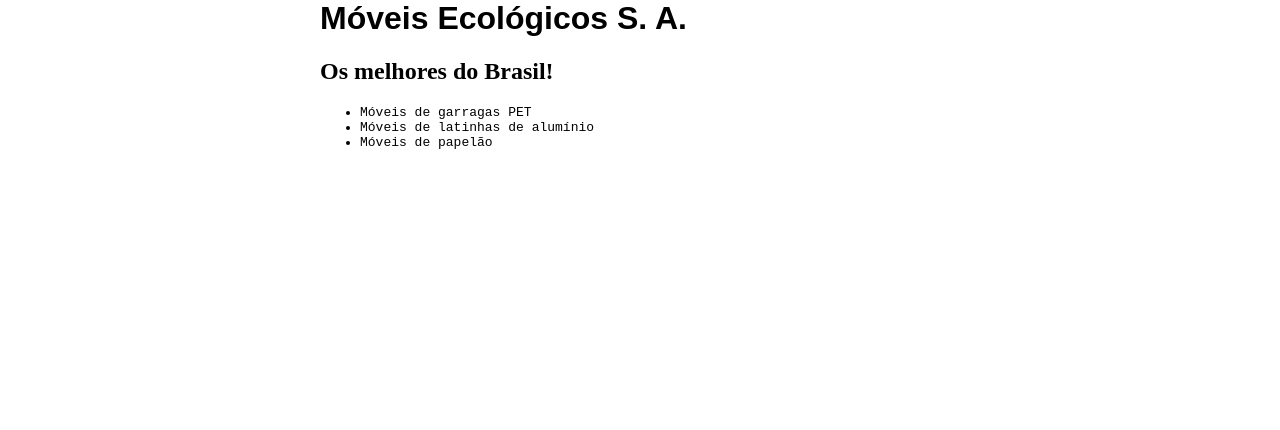
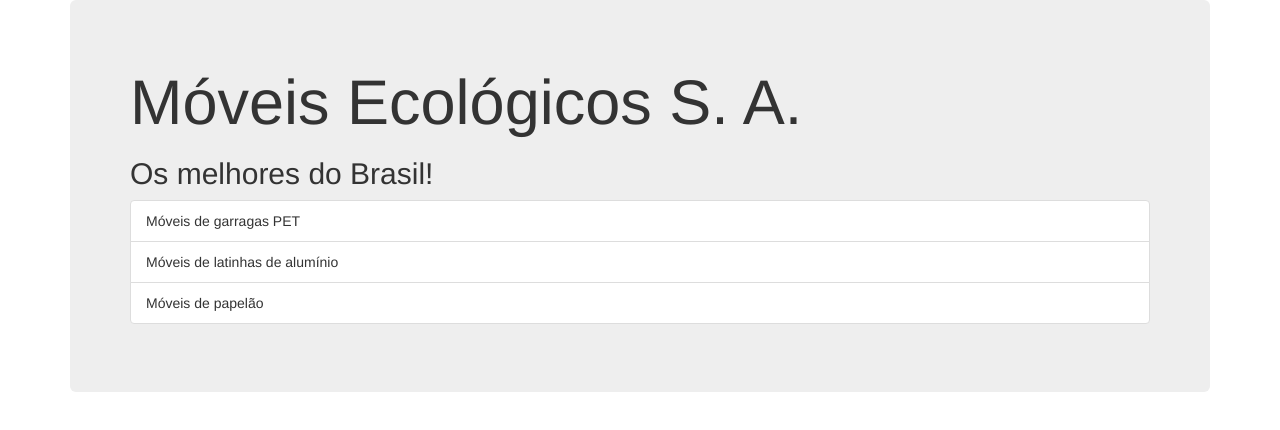
Before and after one commit to AndrewLBorges/moveis-ecologicos, a plain HTML site: page index.html in a window 1280 px wide. Drawn offline with nearby package versions, Linux system fonts and the light colour scheme.

Commit message:
Adicionando Bootstrap

```diff
--- a/index.html
+++ b/index.html
@@ -4,19 +4,22 @@
   <meta charset="utf-8" />
   <meta name="description" content="Móveis ecológicos">
   <meta name="keywords" content="moveis ecologicos">
-  <link rel="stylesheet" href="principal.css">
+  <link rel="stylesheet" href="http://netdna.bootstrapcdn.com/bootstrap/3.1.1/
+                                  css/bootstrap.min.css">
   <title>Móveis Ecológicos</title>
   <script src="js/principal.js"></script>
 </head>
 
 <body onload="trocaBanner();">
-  <h1>Móveis Ecológicos S. A.</h1>
-  <h2 id="mensagem"></h2>
-  <ul>
-    <li>Móveis de garragas PET</li>
-    <li>Móveis de latinhas de alumínio</li>
-    <li>Móveis de papelão</li>
-  </ul>
+  <div class="container">
+    <div class="jumbotron">
+      <h1>Móveis Ecológicos S. A.</h1>
+      <h2 id="mensagem"></h2>
+      <ul class="list-group">
+        <li class="list-group-item">Móveis de garragas PET</li>
+        <li class="list-group-item">Móveis de latinhas de alumínio</li>
+        <li class="list-group-item">Móveis de papelão</li>
+      </ul>
 </body>
 
 </html>
--- a/principal.css
+++ /dev/null
@@ -1,10 +0,0 @@
-body {
-  width: 50%;
-  margin: auto;
-}
-h1 {
-  font-family: sans-serif;
-}
-li {
-  font-family: monospace;
-}
```
